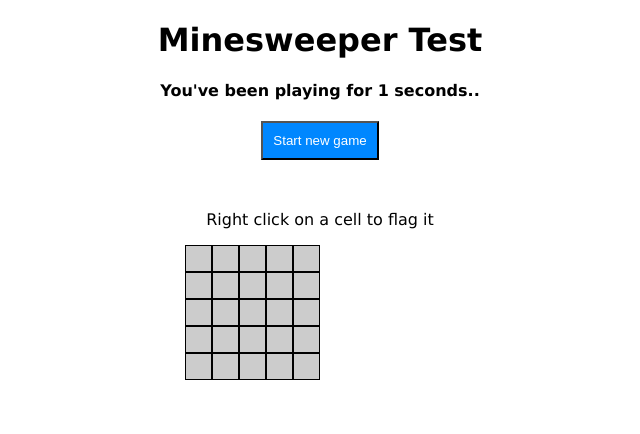
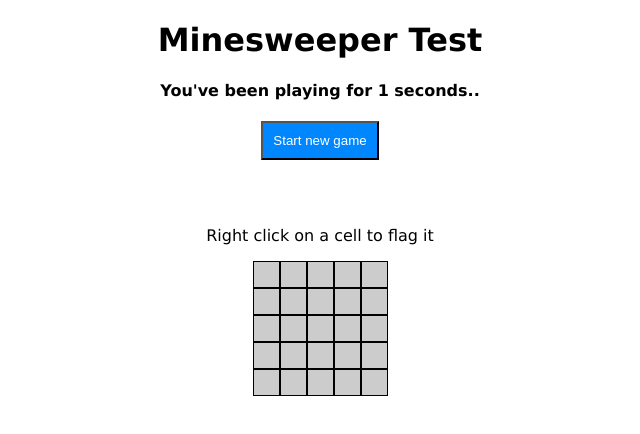
Before and after one commit to agustinsiles/minesweeper, an Angular app: page / in a window 1280 px wide. Both pictures are taken after typing "5", "5", "5" into the empty fields and a click on the button "Start Game". Shown: the top 434 px of the page, without its empty margins (320-960 px from the left). Built offline with nearby package versions, Linux system fonts and the light colour scheme.

Commit message:
Improved layout

```diff
--- a/src/app/components/minesweeper-table/minesweeper-table.component.scss
+++ b/src/app/components/minesweeper-table/minesweeper-table.component.scss
@@ -1,6 +1,9 @@
 .minesweeper-table-container {
-    width: 270px;
+    align-items: center;
+    display: flex;
+    flex-direction: column;
     margin: 50px auto;
+    justify-content: center;
 
     .cell {
         background: #CCCCCC;
```
